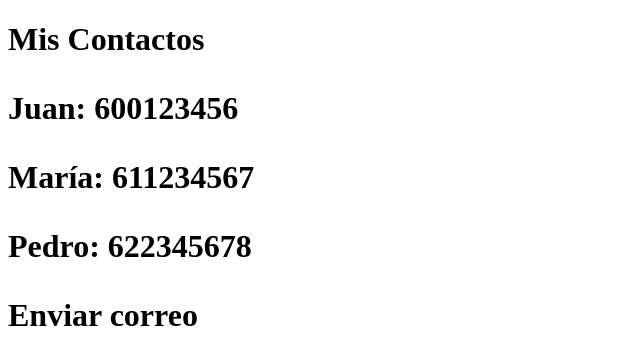
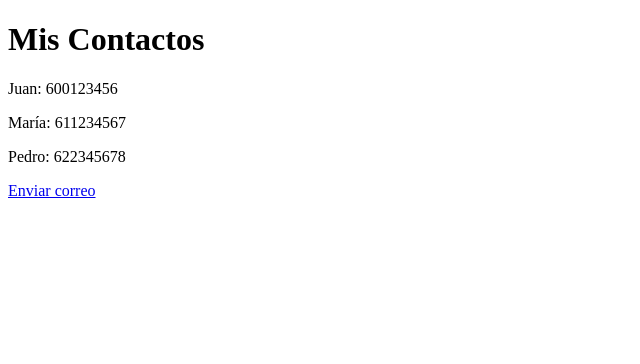
Before and after one commit to Prometeox6/practica-git-Prometeox6, a plain HTML site: page contacto.html in a window 1280 px wide. Shown: the whole page, without its empty margins (0-640 px from the left). Drawn offline with Linux system fonts and the light colour scheme.

Commit message:
Update contacto.html
correcciones

```diff
--- a/contacto.html
+++ b/contacto.html
@@ -5,10 +5,10 @@
   <title>Mis Contactos</title>
 </head>
 <body>
-  <h1>Mis Contactos</>
+  <h1>Mis Contactos</h1>
   <p>Juan: 600123456</p>
   <p>María: 611234567</p>
-  <p>Pedro: 622345678</p
+  <p>Pedro: 622345678</p>
   <a href="mailto:contacto@gmail.com">Enviar correo</a>
 </body>
 </html>
```
